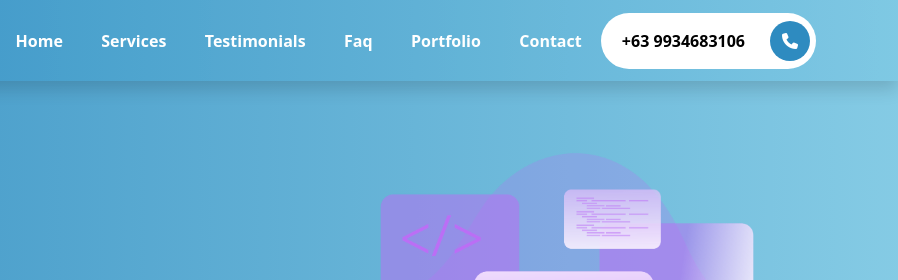
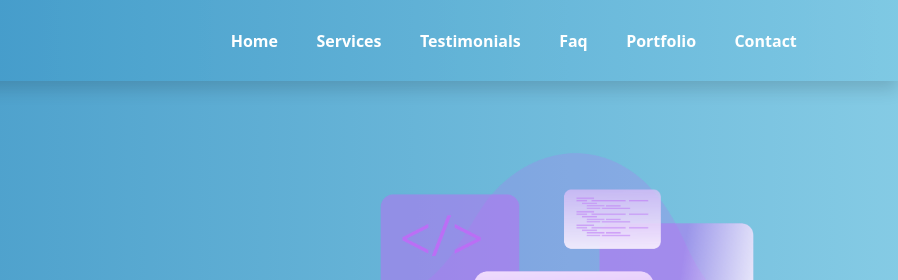
Before and after one commit to Matthew-act546/portfolio, a website: page index.html in a window 1280 px wide. Shown: the top 280 px of the page, 382-1280 px from the left. Drawn offline with Linux system fonts and the light colour scheme.

Commit message:
remove the button in navbar

```diff
--- a/index.html
+++ b/index.html
@@ -45,12 +45,6 @@
                         <a class="nav-link" href="#">Contact</a>
                     </li>
                 </ul>
-                <button type="button" class="rounded-pill btn-rounded">
-                    +63 9934683106
-                    <span>
-                        <i class="fas fa-phone-alt"></i>
-                    </span>
-                </button>
             </div>
         </div>
     </nav>
```
